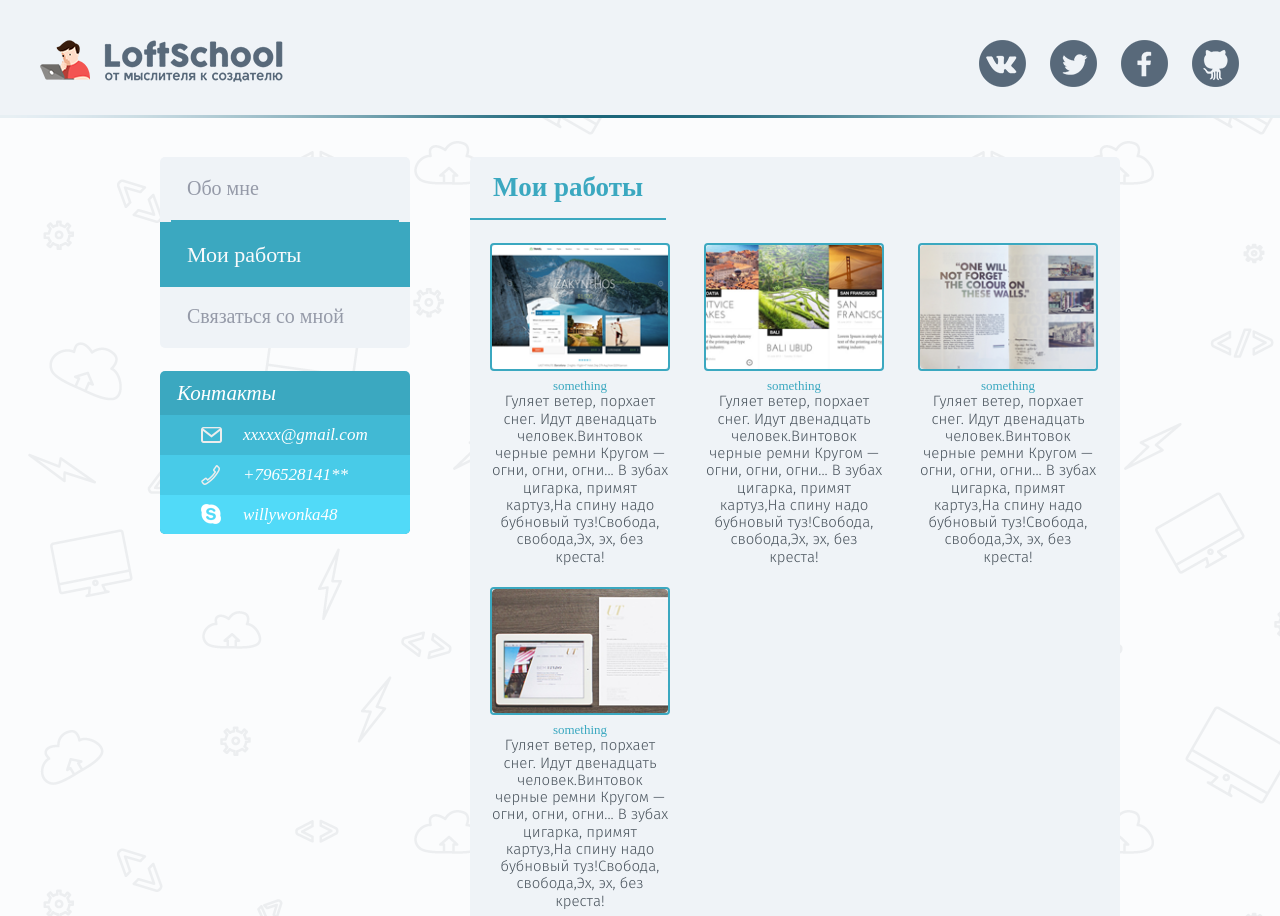
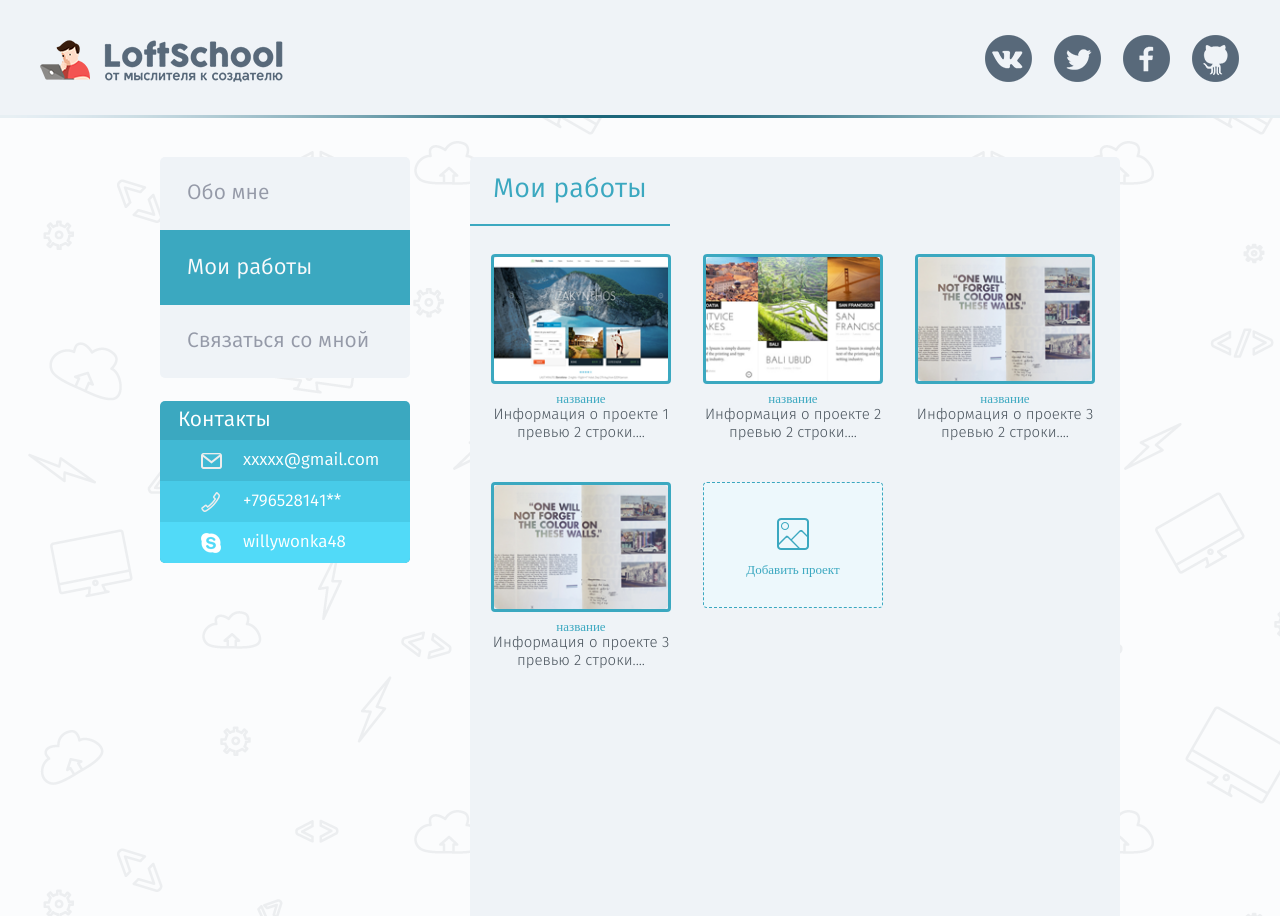
Before and after one commit to AnnaSchwarz/homework, a website: page erster/works.html in a window 1280 px wide. Shown: the top 916 px of the page. Drawn offline with nearby package versions, Linux system fonts and the light colour scheme; a web font is replaced by a local one.

Commit message:
с исправлениями

```diff
--- a/erster/css/style.css
+++ b/erster/css/style.css
@@ -32,6 +32,7 @@ ol, ul {list-style: none;}
 }
 .container-header{
 	width: 1200px;
+	min-width: 960px;
 	margin: 0 auto;
 	position: relative;
 	display:table;
@@ -51,12 +52,12 @@ ol, ul {list-style: none;}
 	display: inline-block;
 	width: 48px;
 	height: 48px;
-	margin-left: 19px;
+	margin-left: 17px;
 }
 .container-header .socials{
 	position: absolute;
 	right: 0;
-	margin-top: 40px;
+	margin-top: 35px;
 }
 .socials .soc-link{
 	display: block;
@@ -76,7 +77,7 @@ ol, ul {list-style: none;}
 
 .page{
 	width: 100%;
-	margin-bottom: 40px;
+	margin-bottom: 20px;
 	height: 100%;
 	display:table;
 }
@@ -91,25 +92,27 @@ ol, ul {list-style: none;}
 	width: 250px;
 	float: left;
 }
-.nav{
+
+/* Навигация*/
+.navig{
 	background-color: #eff3f7;
 	border-radius: 5px;
 	overflow: hidden;
 	margin-bottom: 23px;
 }
-.nav .nav-list{
+.navig .nav-list{
 	margin: 0;
 	padding: 0;
 }
-.nav .nav-item{
-	border-bottom: 2px solid #3ba8c0;
+.navig .nav-item{
 	margin: 0 11px;
+	border-top: 2px solid #3ba8c0;
 }
-.nav .nav-item:first-child{
+.nav-list .nav-item:first-child{
 	border-top: none;
 }
 
-.nav .nav-item.special{
+.navig .nav-item.special{
 	background-color: #3ba8c0;
 	margin: 0;
 	border-bottom: none;
@@ -117,21 +120,25 @@ ol, ul {list-style: none;}
 	margin-bottom: -2px;
 }
 
-.nav .nav-item.special .nav-link{
+.navig .nav-item.special .nav-link{
 	color: #f9fafb;
 	font-size: 22px;
 }
-.nav .nav-link{
+.navig .nav-link{
 	display: block;
-	font-size: 20px;
+	font: 21px/21px 'fira_sansbook';
 	text-decoration: none;
 	color: #959aa8;
 	margin-left: 16px;
-	padding: 20px 0px;
+	padding: 26px 0px;
+
 }
-.nav .nav-link:hover{
+.navig .nav-link:hover{
 	color: #3ba8c0;
 }
+
+
+
 .contacts{
 	background-color: #3ba8c0;
 	border-radius: 5px;
@@ -141,10 +148,10 @@ ol, ul {list-style: none;}
 }
 .contacts .title{
 	color: #ffffff;
-	font-size: 21px;
+	font: 21px/19px 'fira_sansbook';
 	display: block;
 	text-decoration: none;
-	padding: 10px 0;
+	padding: 10px 1px;
 	margin-left: -66px;
 }
 .contacts .cont-list{
@@ -155,9 +162,8 @@ ol, ul {list-style: none;}
 	color: #ffffff;
 	display: block;
 	text-decoration: none;
-	padding: 10px 0px;
-	font-size: 17px;
-	padding: 10px 0;
+	padding: 12px 0px;
+	font: 17px/17px 'fira_sansbook';
 	max-width: 50px;
 
 }
@@ -190,19 +196,19 @@ ol, ul {list-style: none;}
 	margin-bottom: 26px;
 }
 .block-title{
-	font-size: 27px;
+	font: 27px/27px 'fira_sansbook';
 	color: #3ba8c0;
 	border-bottom: 2px #3ba8c0 solid;
-	margin: 0 0 23px 0;
-	padding: 15px 23px;
+	margin: 0 0 22px 0;
+	padding: 20px 23px;
 	display: inline-block;
 	font-weight: normal;
 
 }
 .image-wrap{
 	float: left;
-	margin-left: 63px;
-	margin-top: 13px;
+	margin-left: 54px;
+	margin-top: 11px;
 }
 .avatar-box{
 	height: 142px;
@@ -218,47 +224,82 @@ ol, ul {list-style: none;}
 .block .info-wrap{
 	float: right;
 	width: 400px;
+
 }
 .info-list{
-	margin: 0;
-	padding: 0;
+    margin: 0;
+    padding: 0;
+    margin-left: 19px;
+    width: 400px;
+    float: left;
+
 }
 .info-item{
-	margin-bottom: 8px;
+	margin-bottom: 16px;
 }
 
 .info-item .info-query{
-	font-size: 15px;
 	float: left;
-	font-family: 'fira_sansmedium';
+	font: 17px/17px 'fira_sansmedium';
 
 }
 .info-res{
 	margin-left: 20px;
 	float: left;
-	font-size: 15px;
+	font: 15px/15px 'fira_sansbook';
 	overflow: hidden;
 	max-width: 210px;
 }
+.box-list{
+		margin: 0;
+	padding-left: 50px;
+}
+.info-item-2{
+	padding-left: 76px;
+	padding-right: 10px;
+	margin-bottom: 16px;
+}
+.info-skills{
+		padding: 0;
+}
+
+.skills-item{
+	float: left;
+	border-radius: 4px;
+	color: #fff;
+	font-family: 'proxima_nova_condensedSBd';
+	text-align: center;
+	padding: 3px 12px;
+	margin-right: 7px;
+    margin-bottom: 10px;
+	background: rgb(59,168,192);
+	background: -moz-linear-gradient(top, rgb(59,168,192) 52%, rgb(46,140,162) 52%);
+	background: -webkit-linear-gradient(top, rgb(59,168,192) 52%,rgb(46,140,162) 52%);
+	background: linear-gradient(to bottom, rgb(59,168,192) 52%,rgb(46,140,162) 52%);
+	filter: progid:DXImageTransform.Microsoft.gradient( startColorstr='#3ba8c0', endColorstr='#2e8ca2',GradientType=0 );
+}
+
 .block-body{
 	padding-bottom: 20px;
 }
+/*
 .block-body.work .info-item{
 	padding: 0 0 0 120px;
 	margin-bottom: 20px;
 }
-.info-item.icon-w{
-	background: url(../img/work.png) 57px center no-repeat;
+*/
+.info-item-2.icon-w{
+	background: url(../img/work.png) 9px center no-repeat;
 }
 .block-body.studium .info-item{
 	padding: 0 0 0 120px;
 	margin-bottom: 20px;
 }
-.info-item.icon-st{
-	background: url(../img/uni.png) 55px center no-repeat;
+.info-item-2.icon-st{
+	background: url(../img/uni.png) 9px center no-repeat;
 }
-.info-item.icon-kurs{
-	background: url(../img/kurs.png) 62px center no-repeat;
+.info-item-2.icon-kurs{
+	background: url(../img/kurs.png) 9px center no-repeat;
 }
 
 .info-place{
@@ -292,6 +333,8 @@ ol, ul {list-style: none;}
 	height: 80px;
 	margin-top: -10px;
 	background:  #eff3f7 url('../img/band.png') top center no-repeat;
+	font-family: 'fira_sanslight';
+    color: #4a545d;
 }
 .footer .container{
 	padding-top: 23px;
--- a/erster/css/style_2.css
+++ b/erster/css/style_2.css
@@ -24,12 +24,12 @@ ol, ul {list-style: none;}
 .header{
 	height: 118px;
 	width: 100%;
+	margin-bottom: 39px;
 	background: #eff3f7 url('../img/band.png') bottom center no-repeat;
-	margin-bottom: 39px;
 }
-
 .container-header{
 	width: 1200px;
+	min-width: 960px;
 	margin: 0 auto;
 	position: relative;
 	display:table;
@@ -49,12 +49,12 @@ ol, ul {list-style: none;}
 	display: inline-block;
 	width: 48px;
 	height: 48px;
-	margin-left: 19px;
+	margin-left: 17px;
 }
 .container-header .socials{
 	position: absolute;
 	right: 0;
-	margin-top: 40px;
+	margin-top: 35px;
 }
 .socials .soc-link{
 	display: block;
@@ -74,7 +74,7 @@ ol, ul {list-style: none;}
 
 .page{
 	width: 100%;
-	margin-bottom: 40px;
+	margin-bottom: 20px;
 	height: 100%;
 	display:table;
 }
@@ -89,25 +89,27 @@ ol, ul {list-style: none;}
 	width: 250px;
 	float: left;
 }
-.nav{
+
+/* Навигация*/
+.navig{
 	background-color: #eff3f7;
 	border-radius: 5px;
 	overflow: hidden;
 	margin-bottom: 23px;
 }
-.nav .nav-list{
+.navig .nav-list{
 	margin: 0;
 	padding: 0;
 }
-.nav .nav-item{
-	border-bottom: 2px solid #3ba8c0;
+.navig .nav-item{
 	margin: 0 11px;
+	border-top: 2px solid #3ba8c0;
 }
-.nav .nav-item:first-child{
+.nav-list .nav-item:first-child{
 	border-top: none;
 }
 
-.nav .nav-item.special{
+.navig .nav-item.special{
 	background-color: #3ba8c0;
 	margin: 0;
 	border-bottom: none;
@@ -115,21 +117,25 @@ ol, ul {list-style: none;}
 	margin-bottom: -2px;
 }
 
-.nav .nav-item.special .nav-link{
+.navig .nav-item.special .nav-link{
 	color: #f9fafb;
 	font-size: 22px;
 }
-.nav .nav-link{
+.navig .nav-link{
 	display: block;
-	font-size: 20px;
+	font: 21px/21px 'fira_sansbook';
 	text-decoration: none;
 	color: #959aa8;
 	margin-left: 16px;
-	padding: 20px 0px;
+	padding: 26px 0px;
+
 }
-.nav .nav-link:hover{
+.navig .nav-link:hover{
 	color: #3ba8c0;
 }
+
+
+
 .contacts{
 	background-color: #3ba8c0;
 	border-radius: 5px;
@@ -139,10 +145,10 @@ ol, ul {list-style: none;}
 }
 .contacts .title{
 	color: #ffffff;
-	font-size: 21px;
+	font: 21px/19px 'fira_sansbook';
 	display: block;
 	text-decoration: none;
-	padding: 10px 0;
+	padding: 10px 1px;
 	margin-left: -66px;
 }
 .contacts .cont-list{
@@ -153,9 +159,8 @@ ol, ul {list-style: none;}
 	color: #ffffff;
 	display: block;
 	text-decoration: none;
-	padding: 10px 0px;
-	font-size: 17px;
-	padding: 10px 0;
+	padding: 12px 0px;
+	font: 17px/17px 'fira_sansbook';
 	max-width: 50px;
 
 }
@@ -178,6 +183,7 @@ ol, ul {list-style: none;}
 }
 
 
+
 .content{
 	width: 650px;
 	float: right;
@@ -188,12 +194,14 @@ ol, ul {list-style: none;}
 	margin-bottom: 26px;
 }
 .block-title{
-	font-size: 27px;
+	font: 27px/27px 'fira_sansbook';
 	color: #3ba8c0;
 	border-bottom: 2px #3ba8c0 solid;
-	margin: 0 0 23px 0;
-	padding: 15px 23px;
+	margin: 0 0 22px 0;
+	padding: 20px 23px;
 	display: inline-block;
+	font-weight: normal;
+
 }
 .image-wrap{
 	float: left;
@@ -286,6 +294,8 @@ ol, ul {list-style: none;}
 	height: 80px;
 	margin-top: -10px;
 	background:  #eff3f7 url('../img/band.png') top center no-repeat;
+	font-family: 'fira_sanslight';
+    color: #4a545d;
 }
 .footer .container{
 	padding-top: 23px;
--- a/erster/css/works.css
+++ b/erster/css/works.css
@@ -1,17 +1,22 @@
+.projects{
+	padding-bottom: 230px;
+	margin-top: 6px;
+	margin-left: 2px;
+}
 .part-cont{
 	display: inline-block;
 	width: 180px;
 	overflow: hidden;
 	text-align: center;
 	vertical-align: top;
-	margin-bottom: 20px;
-	margin-left: 20px;
-	margin-right: 10px;
+	margin-bottom: 40px;
+	margin-left: 19px;
+	margin-right: 9px;
 
 
 }
 .bild-box{
-	border: 2px #3ba8c0 solid;
+	border: 3px #3ba8c0 solid;
 	border-radius: 4px;
 	position: relative;
     overflow: hidden;
@@ -31,17 +36,20 @@
 	background-color: #016ca4;
 	top: 0;
     left: 0;
-    opacity: 0.5;
+    opacity: 0.75;
 }
 .link{
 	/*visibility: hidden;*/
 	display: inline-block;
-    border: 2px solid #fff;
-    border-radius: 10px;
+    border: 3px solid #fff;
+    border-radius: 5px;
     text-decoration: none;
     color: #fff;
-    margin-top: 55px;
+    margin-top: 50px;
+    width: 65px;
     text-align: center;
+    padding: 3px 0px;
+    font: 13px/13px 'fira_sansbook';
 }
 .link-2{
 
@@ -59,3 +67,24 @@
     font-size: 15px;
     color: #4a545d;
 }
+.new-work{
+	width: 178px;
+	height: 124px;
+	background-color: #edf8fc;
+	border: 1px dashed #3ba8c0;
+  	border-radius: 4px;
+}
+.add-work-link{
+	height: 100%;
+	display: block;
+	text-decoration: none;
+	background: url('../img/new.png') no-repeat;
+	background-position: center 35px;
+}
+.add-work-text{
+	margin: 0;
+	padding-top: 80px;
+	text-align: center;
+	font-size: 13px;
+	color: #3ba8c0;
+}
--- a/erster/works.html
+++ b/erster/works.html
@@ -40,7 +40,7 @@
 				<div class="page">
 					<div class = "container">
 						<aside class = "sidebar">
-							<nav class = "nav">
+							<nav class = "navig">
 								<ul class="nav-list">
 									<li class ="nav-item"><a href="index.html" class="nav-link">Обо мне</a></li>
 									<li class ="nav-item special"><a href="works.html" class="nav-link">Мои работы</a></li>
@@ -64,41 +64,48 @@
 											<div class = "bild-box">
 												<img src="img/1.png" alt = "проект 1" class = "bild">
 												<div class ="cover">
-													<a href="index.html" class = "link">something</a>
+													<a href="index.html" class = "link">название</a>
 												</div>
 											</div>
-											<a href="index.html" class = "link-2">something</a>
-											<div class = "description">Гуляет ветер, порхает снег. Идут двенадцать человек.Винтовок черные ремни Кругом — огни, огни, огни... В зубах цигарка, примят картуз,На спину надо бубновый туз!Свобода, свобода,Эх, эх, без креста!</div>
+											<a href="index.html" class = "link-2">название</a>
+											<div class = "description">Информация о проекте 1 превью 2 строки....</div>
 										</li>
 											<li class ="part-cont">
 												<div class = "bild-box">
 												<img src="img/2.png" alt = "проект 2" class = "bild">
 													<div class ="cover">
-														<a href="index.html" class = "link">something</a>
+														<a href="index.html" class = "link">название</a>
 													</div>
 												</div>
-												<a href="index.html" class = "link-2">something</a>
-												<div class = "description">Гуляет ветер, порхает снег. Идут двенадцать человек.Винтовок черные ремни Кругом — огни, огни, огни... В зубах цигарка, примят картуз,На спину надо бубновый туз!Свобода, свобода,Эх, эх, без креста!</div>
+												<a href="index.html" class = "link-2">название</a>
+												<div class = "description">Информация о проекте 2 превью 2 строки....</div>
 										</li>
 											<li class ="part-cont">
 												<div class = "bild-box">
 												<img src="img/3.png" alt = "проект 3" class = "bild">
 													<div class ="cover">
-														<a href="index.html" class = "link">something</a>
+														<a href="index.html" class = "link">название</a>
 													</div>
 												</div>
-												<a href="index.html" class = "link-2">something</a>
-												<div class = "description">Гуляет ветер, порхает снег. Идут двенадцать человек.Винтовок черные ремни Кругом — огни, огни, огни... В зубах цигарка, примят картуз,На спину надо бубновый туз!Свобода, свобода,Эх, эх, без креста!</div>
+												<a href="index.html" class = "link-2">название</a>
+												<div class = "description">Информация о проекте 3 превью 2 строки....</div>
 										</li>
 											<li class ="part-cont">
 												<div class = "bild-box">
-												<img src="img/4.png" alt = "проект 4" class = "bild">
+												<img src="img/3.png" alt = "проект 3" class = "bild">
 													<div class ="cover">
-														<a href="index.html" class = "link">something</a>
+														<a href="index.html" class = "link">название</a>
 													</div>
 												</div>
-												<a href="index.html" class = "link-2">something</a>
-												<div class = "description">Гуляет ветер, порхает снег. Идут двенадцать человек.Винтовок черные ремни Кругом — огни, огни, огни... В зубах цигарка, примят картуз,На спину надо бубновый туз!Свобода, свобода,Эх, эх, без креста!</div>
+												<a href="index.html" class = "link-2">название</a>
+												<div class = "description">Информация о проекте 3 превью 2 строки....</div>
+										</li>
+											<li class ="part-cont">
+												<div class = "new-work">
+													<a href="#" class="add-work-link">
+														<p class="add-work-text">Добавить проект</p>
+														</a>
+												</div>
 											</li>
 									</ul>
 
```
Also changed, not shown: erster/css/style_ver.css (+22 -16 lines), erster/index.html (+26 -18 lines), erster/verbindung.html (+2 -2 lines), erster/img/new.png (added).
